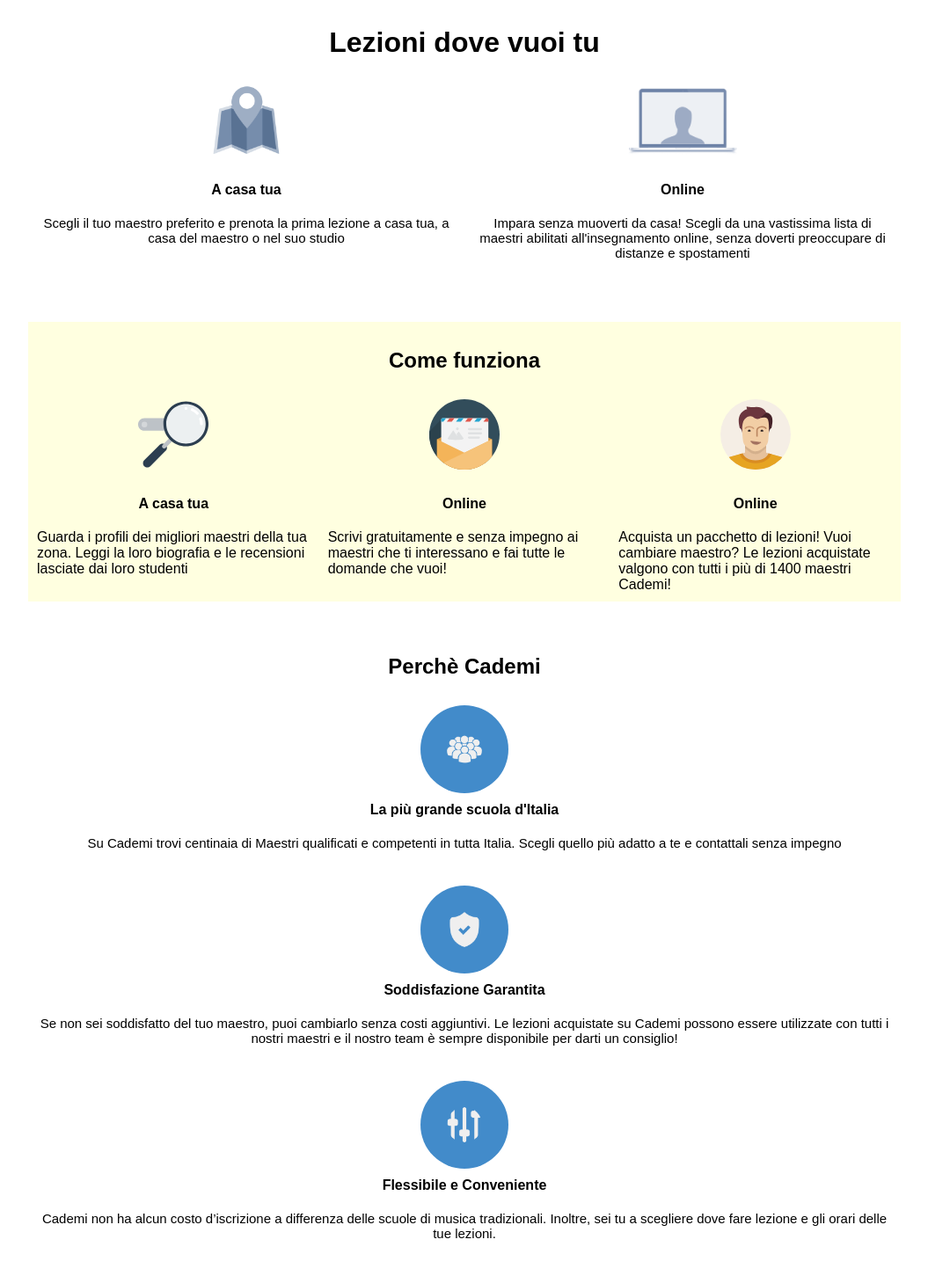
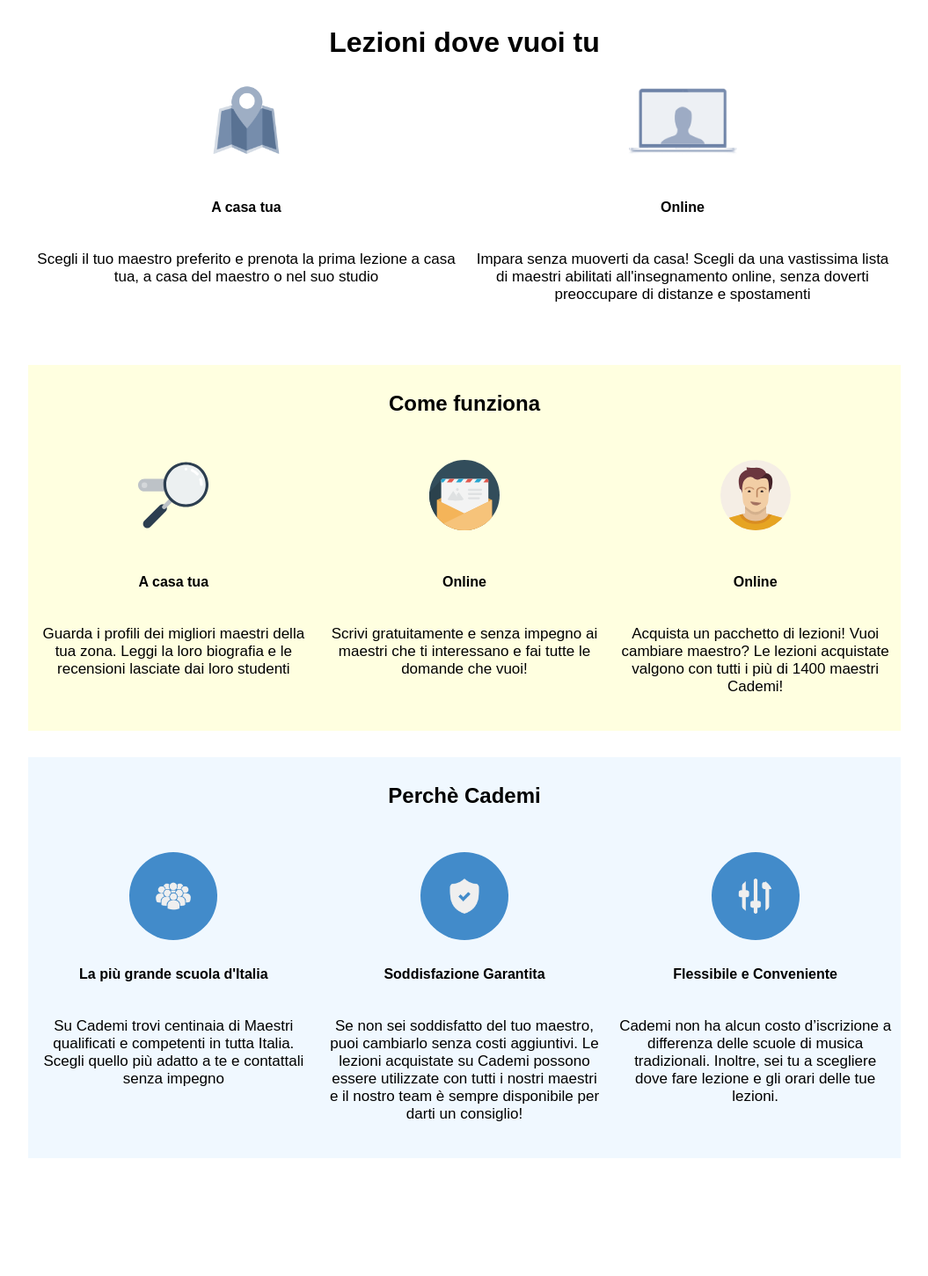
Before and after one commit to antoniaparini/html-css-resp-wannabe-12bool, a plain HTML site: page index.html in a window 1280 px wide. Shown: the whole page at 88% size, without its empty margins (112-1167 px from the left). After the commit the page ends 1317 px from the top, so only its background shows below. Drawn offline with Linux system fonts and the light colour scheme.

Commit message:
Desktop version

```diff
--- a/css/framework-12bool-r.css
+++ b/css/framework-12bool-r.css
@@ -24,6 +24,10 @@
 .container.yellow{
   background: #ffffe0;
 }
+
+.container.alice{
+  background: #F0F8FF;
+}
 /*SMARTPHONE DEVICES XS*/
 
 @media screen and (max-width:768px) {
@@ -33,16 +37,7 @@
     text-align: center;
     margin-bottom: 30px;
   }
-
-  .col-xs-12 .round {
-    background-color: #428bca;
-    border-radius: 50%;
-    max-width:200px;
-    max-height:100px;
 }
-}
-
-
 
 /* COLONNE */
 
@@ -116,11 +111,7 @@
   .col-md-6 .display {
     display:inline-block;
   }
-  .col-md-6 p {
-    font-size: 15px;
-    text-align: center;
-    margin-bottom: 30px;
-  }
+
 
   /* COLONNA MD*/
   .col-md-12 {
@@ -173,8 +164,7 @@
 
 }
 
-
-
+@media screen and (min-width: 992px){
 
   /* COLONNA LG*/
   .col-lg-12 {
@@ -225,7 +215,7 @@
     width: calc((100% / 12)*1);
   }
 
-
+}
 
 
 /* OFFSET */
--- a/css/style.css
+++ b/css/style.css
@@ -12,15 +12,28 @@ h2 {
 
 h2{
   padding-top: 30px;
+  padding-bottom: 20px;
 }
 .box {
   text-align: center;
   padding: 10px;
   font-weight: bold;
   padding-bottom: 20px;
+  padding-top: 30px;
   /*background: #daa520;
   border: 1px solid rgba(0, 0, 0, 0.1);*/
 }
+
+.col-lg-12 img {
+          max-width: 400px;
+          /*max-height:200px;*/
+          margin-top: 30px;
+          padding-bottom: 20px;
+          display:block;
+          margin:0px auto;
+          text-align:center;
+            }
+
 
 .col-xs-12 img {
   max-width:200px;
@@ -36,7 +49,15 @@ h2{
           font-size: 15px;
           text-align: center;
           margin-bottom: 30px;
+          padding-top: 20px;
         }
+.col-md-4 p {
+  font-size: 15px;
+  text-align: center;
+  margin-bottom: 30px;
+  padding-top: 20px;
+
+}
 .col-md-12 img {
       background-color: #428bca;
       border-radius: 50%;
@@ -47,4 +68,31 @@ h2{
       font-size: 15px;
       text-align: center;
       margin-bottom: 30px;
+      padding-top: 20px;
     }
+
+.col-lg-6 p {
+              font-size: 17px;
+              text-align: center;
+              margin-bottom: 30px;
+              padding-top: 20px;
+            }
+.col-lg-4 p {
+  font-size: 17px;
+  text-align: center;
+  margin-bottom: 30px;
+  padding-top: 20px;
+
+}
+.col-lg-12 img {
+          background-color: #428bca;
+          border-radius: 50%;
+          padding: 30px
+        }
+
+.col-lg-12 p {
+          font-size: 17px;
+          text-align: center;
+          margin-bottom: 30px;
+          padding-top: 20px;
+        }
--- a/index.html
+++ b/index.html
@@ -15,12 +15,12 @@
     </header>
 
     <div class="container">
-      <div class="col-xs-12 col-md-6 display">
+      <div class="col-xs-12 col-md-6  col-lg-6 display">
         <img src="./img/icon/maps.png" alt="">
         <div class="box">A casa tua</div>
         <p class="xs">Scegli il tuo maestro preferito e prenota la prima lezione a casa tua, a casa del maestro o nel suo studio</p>
       </div>
-      <div class="col-xs-12 col-md-6 display">
+      <div class="col-xs-12 col-md-6 col-lg-6 display">
         <img src="./img/icon/screen.png" alt="">
         <div class="box">Online</div>
         <p class="xs">Impara senza muoverti da casa! Scegli da una vastissima lista di maestri abilitati all'insegnamento online, senza doverti preoccupare di distanze e spostamenti</p>
@@ -33,17 +33,17 @@
       <header>
         <h2>Come funziona</h2>
       </header>
-      <div class="col-xs-12 col-md-4">
+      <div class="col-xs-12 col-md-4 col-lg-4">
         <img src="./img/search.svg" alt="">
         <div class="box">A casa tua</div>
         <p class="xs">Guarda i profili dei migliori maestri della tua zona. Leggi la loro biografia e le recensioni lasciate dai loro studenti</p>
       </div>
-      <div class="col-xs-12 col-md-4">
+      <div class="col-xs-12 col-md-4 col-lg-4">
         <img src="./img/letter.svg" alt="">
         <div class="box">Online</div>
         <p class="xs">Scrivi gratuitamente e senza impegno ai maestri che ti interessano e fai tutte le domande che vuoi!</p>
       </div>
-      <div class="col-xs-12 col-md-4">
+      <div class="col-xs-12 col-md-4 col-lg-4">
         <img src="./img/male.svg" alt="">
         <div class="box">Online</div>
         <p class="xs">Acquista un pacchetto di lezioni! Vuoi cambiare maestro? Le lezioni acquistate valgono con tutti i più di 1400 maestri Cademi!</p>
@@ -52,21 +52,21 @@
 
     <!--PERCHE' ACADEMY-->
 
-    <div #id=why  class="container ">
+    <div class="container alice">
       <header>
         <h2>Perchè Cademi</h2>
       </header>
-      <div class="col-xs-12 col-md-12">
+      <div class="col-xs-12 col-md-12 col-lg-4">
         <img  src="./img/icon/profile.png" alt="">
         <div class="box">La più grande scuola d'Italia</div>
         <p class="xs">Su Cademi trovi centinaia di Maestri qualificati e competenti in tutta Italia. Scegli quello più adatto a te e contattali senza impegno</p>
       </div>
-      <div class="col-xs-12 col-md-12">
+      <div class="col-xs-12 col-md-12 col-lg-4">
         <img src="./img/icon/secure.png" alt="">
         <div class="box">Soddisfazione Garantita</div>
         <p class="xs">Se non sei soddisfatto del tuo maestro, puoi cambiarlo senza costi aggiuntivi. Le lezioni acquistate su Cademi possono essere utilizzate con tutti i nostri maestri e il nostro team è sempre disponibile per darti un consiglio!</p>
       </div>
-      <div class="col-xs-12 col-md-12">
+      <div class="col-xs-12 col-md-12 col-lg-4">
         <img  src="./img/icon/flex.png" alt="">
         <div class="box">Flessibile e Conveniente</div>
         <p class="xs">Cademi non ha alcun costo d’iscrizione a differenza delle scuole di musica tradizionali. Inoltre, sei tu a scegliere dove fare lezione e gli orari delle tue lezioni.</p>
```
Lines whose indentation alone changed are shown as unchanged.
